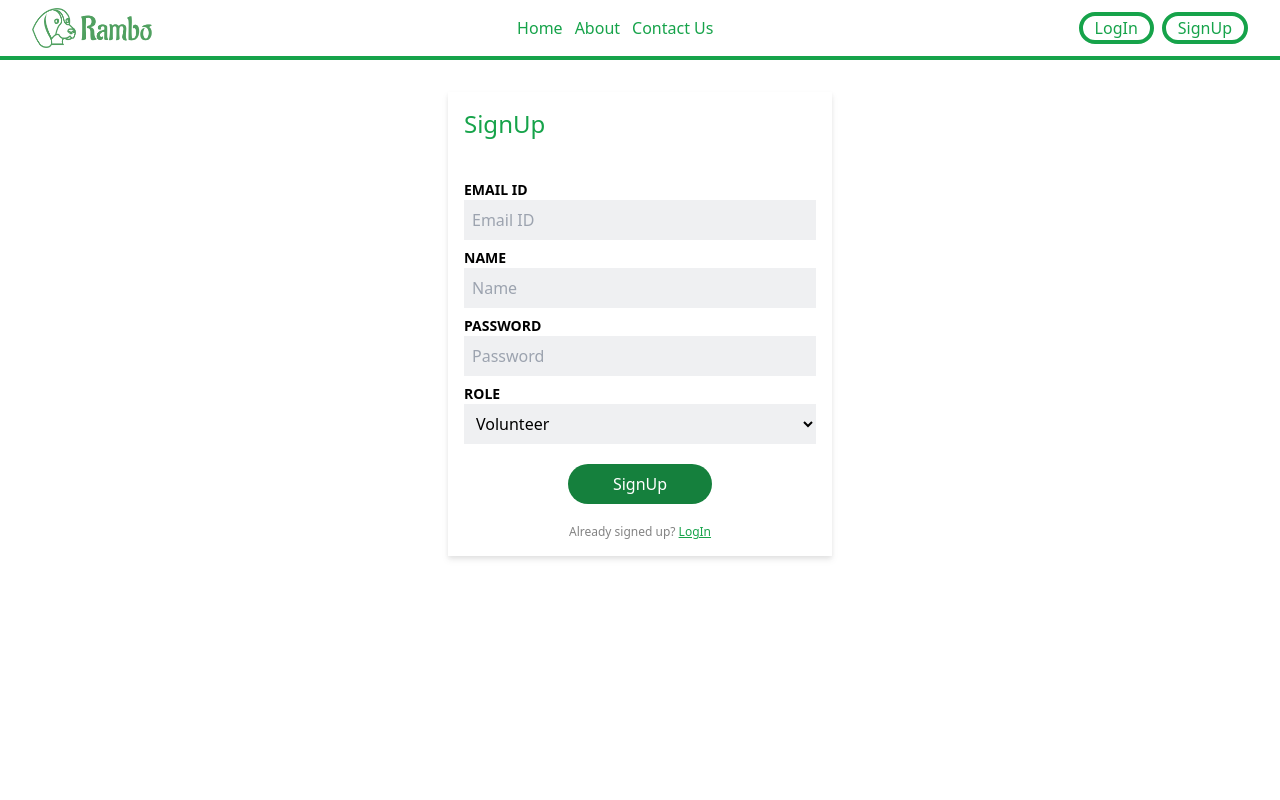
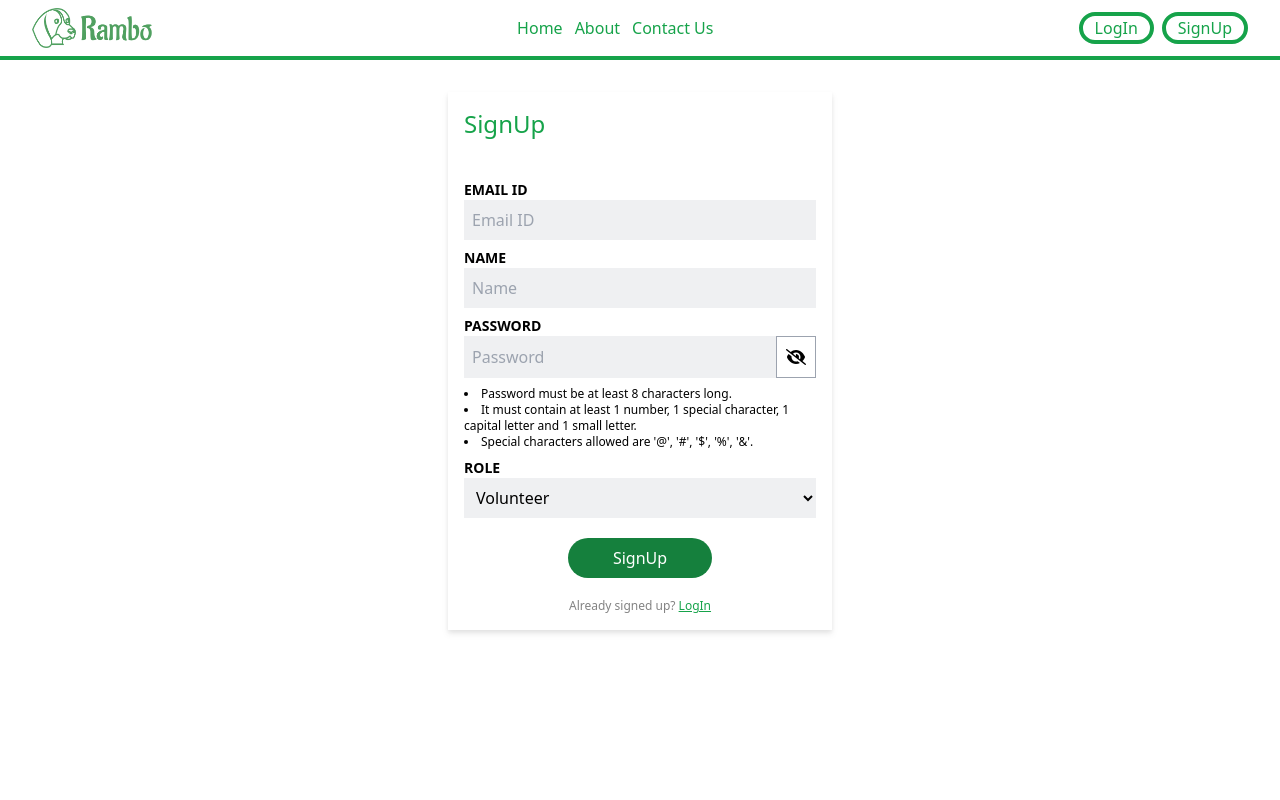
Before and after one commit to yuvrajdev2028/rambo, a React (Create React App) app in the folder frontend/: page /signup in a window 1280 px wide. Shown: the top 800 px of the page. Built offline with nearby package versions, Linux system fonts and the light colour scheme; no server answers.

Commit message:
added password validation

```diff
--- a/frontend/src/components/SignupForm.js
+++ b/frontend/src/components/SignupForm.js
@@ -1,9 +1,14 @@
-import React, { useState } from 'react'
+import React, { useState, useContext } from 'react'
 import { useNavigate, Link } from 'react-router-dom';
+import OTPInput from './OTPInput';
+import PasswordInput from './PasswordInput';
+import UtilsContext from '../contexts/UtilsContext';
 const apiUrl=process.env.REACT_APP_BASE_URL;
 
 const SignupForm = () => {
   const navigate=useNavigate();
+  const { isEmailValid, isPasswordValid } = useContext(UtilsContext);
+
 
   const [errorAlert,setErrorAlert] = useState(null);
 
@@ -27,6 +32,10 @@ const SignupForm = () => {
   const submitHandler = async(event)=>{
     event.preventDefault();
     try{
+      if(!isPasswordValid(formData.password)){
+        throw new Error('Password not valid.')
+      }
+      else{
         console.log(formData)
         const request=new Request(`${apiUrl}/signup`,{
           method:"POST",
@@ -43,6 +52,7 @@ const SignupForm = () => {
         }
         else{
           throw new Error('Signup Failed!')
+        }
       }
     }
     catch(error)
@@ -69,10 +79,22 @@ const SignupForm = () => {
         <label htmlFor='email' className='text-left text-sm font-semibold'>EMAIL ID</label>
         <input type='email' name='email' id='email' value={formData.email} onChange={changeHandler} className='bg-[#EFF0F2] p-2' placeholder='Email ID' required></input>
 
+        {/* <button type='button' className='bg-green-700 w-36 p-2 text-white mx-auto rounded-3xl my-5 hover:bg-green-600 transition-all' onClick={sendOTPHandler}>Send OTP</button> */}
+
+        {/* <OTPInput length={4} onOTPSubmit={onOTPSubmit} /> */}
+
         <label htmlFor='name' className='text-left text-sm font-semibold mt-2'>NAME</label>
         <input type='text' name='name' id='name' value={formData.name} onChange={changeHandler} className='bg-[#EFF0F2] p-2' placeholder='Name' required></input>
+
         <label htmlFor='password' className='text-left text-sm font-semibold mt-2'>PASSWORD</label>
-        <input type='password' name='password' id='password' value={formData.password} onChange={changeHandler} className='bg-[#EFF0F2] p-2' placeholder='Password' required></input>
+        <PasswordInput name={'password'} id={'password'} value={formData.password} changeHandler={changeHandler} placeholder={'Password'}/>
+
+        <ul className='list-inside list-disc text-xs mt-2'>
+            <li>Password must be at least 8 characters long.</li>
+            <li>It must contain at least 1 number, 1 special character, 1 capital letter and 1 small letter.</li>
+            <li>Special characters allowed are '@', '#', '$', '%', '&'.</li>
+        </ul>
+
         <label htmlFor='role' className='text-left text-sm font-semibold mt-2'>ROLE</label>
         <select name='role' id='role' form='signup-form' onClick={changeHandler} className='bg-[#EFF0F2] p-2'>
           <option value='volunteer' selected>Volunteer</option>
```
Lines whose indentation alone changed are shown as unchanged.
